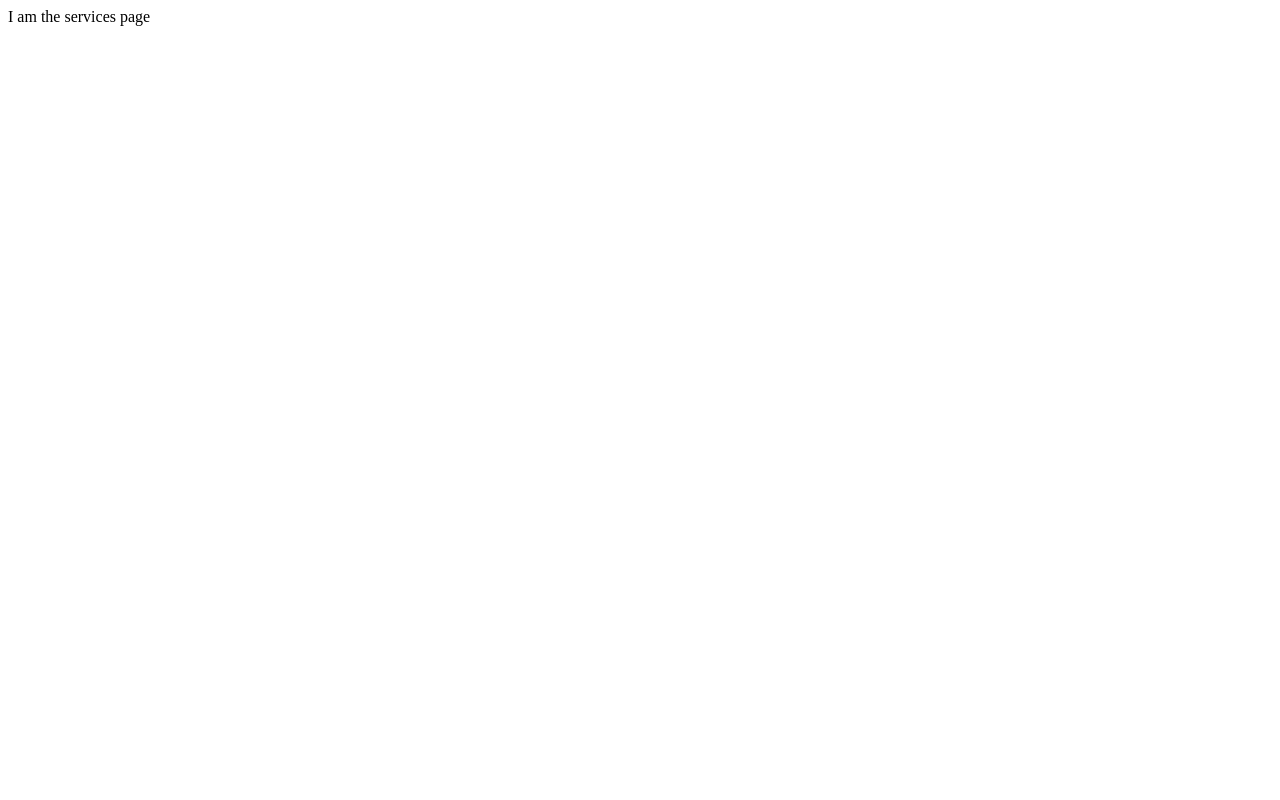
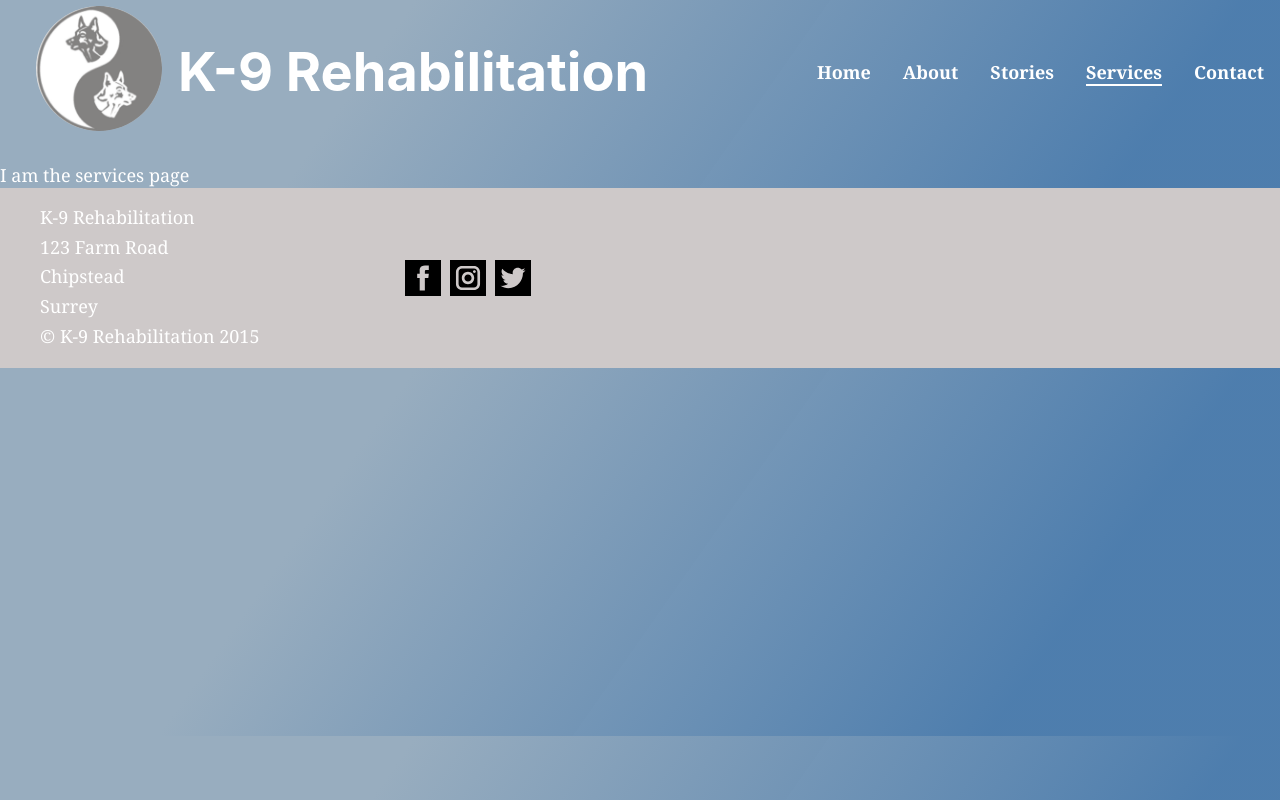
Before and after one commit to dannyr22/canine-rehab, a Gatsby site: page /services in a window 1280 px wide. Built offline with nearby package versions, Linux system fonts and the light colour scheme; Gatsby itself is replaced by a stand-in of ours.

Commit message:
added footer and about us section

```diff
--- /dev/null
+++ b/src/components/footer.js
@@ -0,0 +1,35 @@
+import React from "react"
+import { Link } from "gatsby"
+import * as styles from "./footer.module.css"
+import facebook from "../images/facebook.svg"
+import instagram from "../images/instagram.svg"
+import twitter from "../images/twitter.svg"
+
+const Footer = () => {
+  return (
+    <div className={styles.footer}>
+      <div className={styles.footerContainer}>
+        <div className={styles.footerInformation}>
+          <p>K-9 Rehabilitation</p>
+          <p>123 Farm Road</p>
+          <p>Chipstead</p>
+          <p>Surrey</p>
+          <p>&copy; K-9 Rehabilitation 2015 </p>
+        </div>
+        <div className={styles.socialIcons}>
+          <Link to="https://facebook.com">
+            <img src={facebook} alt="facebook link" />
+          </Link>
+          <Link to="https://instagram.com">
+            <img src={instagram} alt="instagram link" />
+          </Link>
+          <Link to="https://twitter.com">
+            <img src={twitter} alt="twitter link" />
+          </Link>
+        </div>
+      </div>
+    </div>
+  )
+}
+
+export default Footer
--- /dev/null
+++ b/src/components/footer.module.css
@@ -0,0 +1,37 @@
+.footer {
+  height: 10rem;
+  width: 100%;
+  display: flex;
+  justify-content: center;
+  background: rgb(206, 201, 201);
+}
+
+.footerContainer {
+  display: flex;
+  align-items: center;
+  max-width: 1200px;
+  width: 100%;
+}
+
+.socialIcons {
+  display: flex;
+  height: 2rem;
+  width: 30%;
+}
+
+.socialIcons a {
+  margin: 0px 0.25rem;
+}
+
+.socialIcons a img {
+  max-height: 100%;
+  height: 2rem;
+}
+
+.footerInformation {
+  width: 30%;
+}
+
+.footerInformation p {
+  margin-bottom: 0.2rem;
+}
--- a/src/components/header.js
+++ b/src/components/header.js
@@ -8,8 +8,8 @@ const Header = ({ siteTitle }) => (
   <header
     className={styles.header}
     style={{
-      background: `#BCBCBC`,
-      marginBottom: `1.45rem`,
+      // background: `#7CB778`,
+      marginBottom: `1rem`,
     }}
   >
     <div
@@ -17,7 +17,7 @@ const Header = ({ siteTitle }) => (
       style={{
         margin: `0 auto`,
         maxWidth: 960,
-        padding: `1.45rem 1.0875rem`,
+        padding: `1.95rem 1.0875rem`,
       }}
     >
       <div className={styles.logoContainer}>
@@ -40,19 +40,32 @@ const Header = ({ siteTitle }) => (
     <nav className={styles.nav}>
       <ul>
         <li>
-          <Link to="/">Home</Link>
+          <Link activeStyle={{ borderBottom: "2px solid white" }} to="/">
+            Home
+          </Link>
         </li>
         <li>
-          <Link to="/about">About</Link>
+          <Link activeStyle={{ borderBottom: "2px solid white" }} to="/about">
+            About
+          </Link>
         </li>
         <li>
-          <Link to="/stories">Stories</Link>
+          <Link activeStyle={{ borderBottom: "2px solid white" }} to="/stories">
+            Stories
+          </Link>
         </li>
         <li>
-          <Link to="/services">Services</Link>
+          <Link
+            activeStyle={{ borderBottom: "2px solid white" }}
+            to="/services"
+          >
+            Services
+          </Link>
         </li>
         <li>
-          <Link to="/contact">Contact</Link>
+          <Link activeStyle={{ borderBottom: "2px solid white" }} to="/contact">
+            Contact
+          </Link>
         </li>
       </ul>
     </nav>
--- a/src/components/header.module.css
+++ b/src/components/header.module.css
@@ -2,7 +2,7 @@
   display: flex;
   /* align-items: center; */
   vertical-align: middle;
-  max-height: 7rem;
+  max-height: 8rem;
 }
 
 .headerContent {
@@ -50,6 +50,13 @@
   margin: 0px 8px;
 }
 
+.nav ul li a {
+  margin: 0px 8px;
+  color: #fff;
+  font-weight: bold;
+  text-decoration: none;
+}
+
 @media (min-width: 968px) {
   .headerContent {
     flex-direction: row;
--- a/src/components/layout.css
+++ b/src/components/layout.css
@@ -9,7 +9,7 @@ body {
   margin: 0;
   -webkit-font-smoothing: antialiased;
   -moz-osx-font-smoothing: grayscale;
-  color: hsla(0, 0%, 0%, 0.8);
+  color: #fff;
   font-family: georgia, serif;
   font-weight: normal;
   word-wrap: break-word;
@@ -18,6 +18,12 @@ body {
   -ms-font-feature-settings: "kern", "liga", "clig", "calt";
   -webkit-font-feature-settings: "kern", "liga", "clig", "calt";
   font-feature-settings: "kern", "liga", "clig", "calt";
+  /* background: rgb(2, 0, 36); */
+  background: linear-gradient(
+    125deg,
+    rgba(152, 173, 191, 1) 27%,
+    rgba(77, 125, 173, 0.9962578781512605) 81%
+  );
 }
 article,
 aside,
@@ -346,7 +352,7 @@ hgroup {
   margin-bottom: 1.45rem;
 }
 ul {
-  margin-left: 1.45rem;
+  /* margin-left: 1.45rem;
   margin-right: 0;
   margin-top: 0;
   padding-bottom: 0;
@@ -355,7 +361,7 @@ ul {
   padding-top: 0;
   margin-bottom: 1.45rem;
   list-style-position: outside;
-  list-style-image: none;
+  list-style-image: none; */
 }
 ol {
   margin-left: 1.45rem;
--- a/src/components/layout.js
+++ b/src/components/layout.js
@@ -11,6 +11,7 @@ import { useStaticQuery, graphql } from "gatsby"
 
 import Header from "./header"
 import "./layout.css"
+import Footer from "./footer"
 
 const Layout = ({ children }) => {
   const data = useStaticQuery(graphql`
@@ -27,23 +28,19 @@ const Layout = ({ children }) => {
     <>
       <Header siteTitle={data.site.siteMetadata?.title || `Title`} />
       <div
-        style={{
-          margin: `0 auto`,
-          maxWidth: 960,
-          padding: `0 1.0875rem 1.45rem`,
-        }}
+        style={
+          {
+            // margin: `0 auto`,
+            // // maxWidth: 1200,
+            // // padding: `0 1.0875rem 1.45rem`,
+            // display: `flex`,
+            // justifyContent: `center`,
+          }
+        }
       >
         <main>{children}</main>
-        <footer
-          style={{
-            marginTop: `2rem`,
-          }}
-        >
-          © {new Date().getFullYear()}, Built with
-          {` `}
-          <a href="https://www.gatsbyjs.com">Gatsby</a>
-        </footer>
       </div>
+      <Footer />
     </>
   )
 }
--- a/src/pages/services.js
+++ b/src/pages/services.js
@@ -1,7 +1,12 @@
 import React from "react"
+import Layout from "../components/layout"
 
 const services = () => {
-  return <div>I am the services page</div>
+  return (
+    <Layout>
+      <div>I am the services page</div>
+    </Layout>
+  )
 }
 
 export default services
--- /dev/null
+++ b/src/styles/global.css
@@ -0,0 +1,62 @@
+.pageContent {
+  width: 100%;
+  display: flex;
+  justify-content: center;
+  flex-direction: column;
+  text-align: center;
+}
+
+.header-image {
+  /* overflow: hidden; */
+  width: 100%;
+}
+
+.header-image img {
+  max-height: 650px;
+  min-width: 100%;
+  height: 100%;
+  object-fit: cover;
+  object-position: center bottom;
+}
+
+.main {
+  display: flex;
+  align-items: center;
+  flex-direction: column;
+}
+.main--about {
+  text-align: left;
+  max-width: 1200px;
+  width: 100%;
+}
+
+.main--about_person {
+  display: flex;
+  justify-content: space-between;
+}
+
+.main--about_person > div {
+  width: 45%;
+}
+
+.main--about_person:last-child {
+  flex-direction: row-reverse;
+  text-align: right;
+}
+
+.main--about_image-container {
+  /* width: 100px;
+  height: 100px; */
+}
+
+.main--about_image-container img {
+  width: 500px;
+  height: 500px;
+  border-radius: 50%;
+  object-fit: cover;
+  box-shadow: 5px 5px 5px rgb(34, 34, 34);
+}
+
+.main--about_person:last-child .main--about_image-container img {
+  box-shadow: -5px 5px 5px rgb(34, 34, 34);
+}
```
Also changed, not shown: src/pages/about.js (deleted, +0 -7 lines), src/pages/contact.js (+6 -1 lines), src/pages/index.js (+117 -17 lines), src/pages/page-2.js (deleted, +0 -16 lines), src/pages/stories.js (+6 -1 lines), src/images/dogs-1.jpg (added), src/images/facebook.svg (added), src/images/instagram.svg (added), src/images/martin-1.jpeg (added), src/images/saph-1.jpeg (added), src/images/twitter.svg (added).
